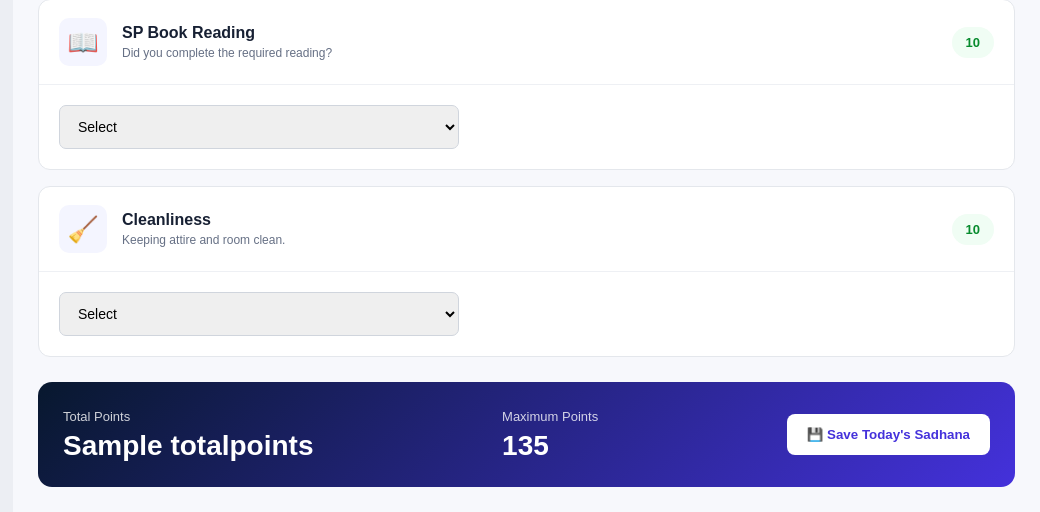
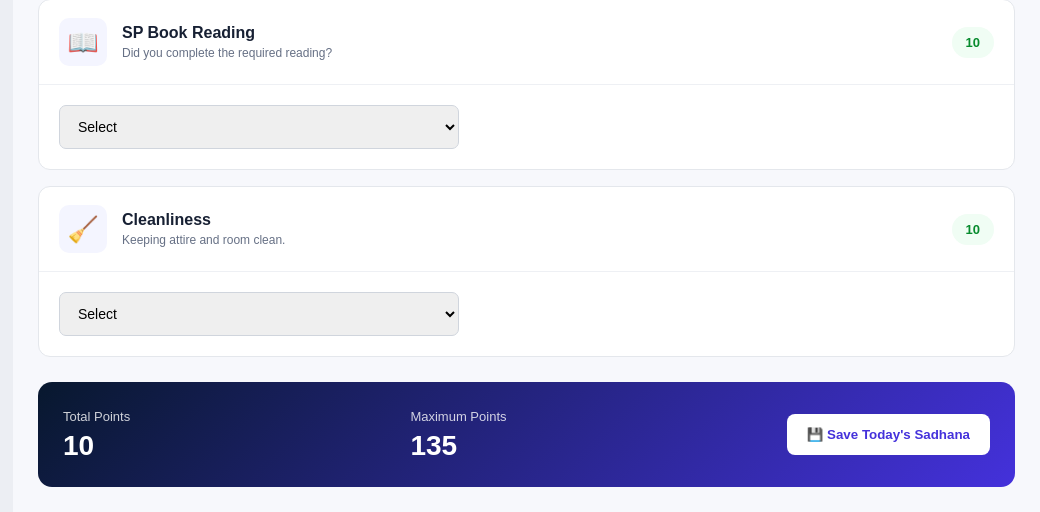
Before and after one commit to udityarajpandey48-svg/Sadhna, a Flask app: template templates/addsadhana.html in a window 1280 px wide. Shown: the part 2069-2581 px from the top of the page, without its empty margins (240-1280 px from the left). Run offline with Flask 3, Linux system fonts and the light colour scheme; tables that the repository leaves empty hold one stand-in row (values such as "Sample post"); the template is opened without the code that fills it: values that come from a table or form of the project are taken from there, most other values are stand-ins (such as "Sample title", 1, 10 or a date in 2020).

Commit message:
total adding table error

```diff
--- a/templates/addsadhana.html
+++ b/templates/addsadhana.html
@@ -438,7 +438,7 @@
 
                         <div>
                             <span>Total Points</span>
-                            <h2 id="totalPoints">{{adding.totalpoints}}</h2>
+                            <h2 id="totalPoints">{{sadhana.total}}</h2>
                         </div>
 
                         <div>
```
